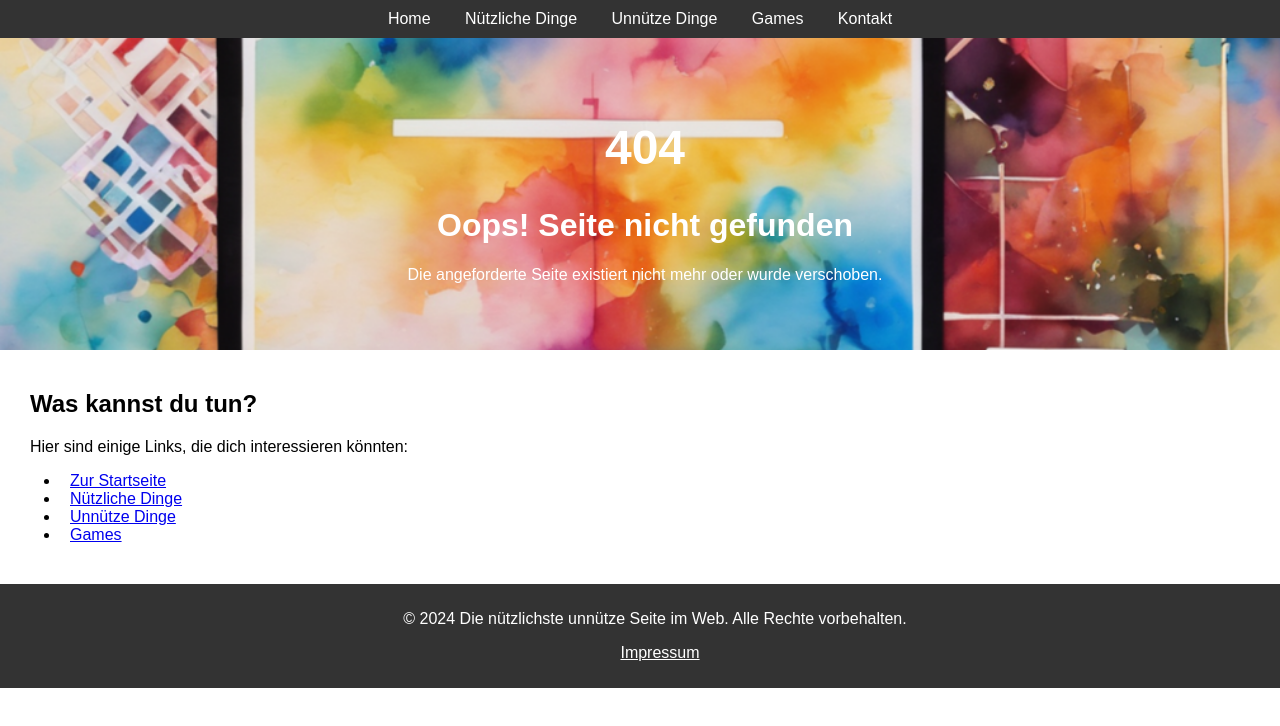
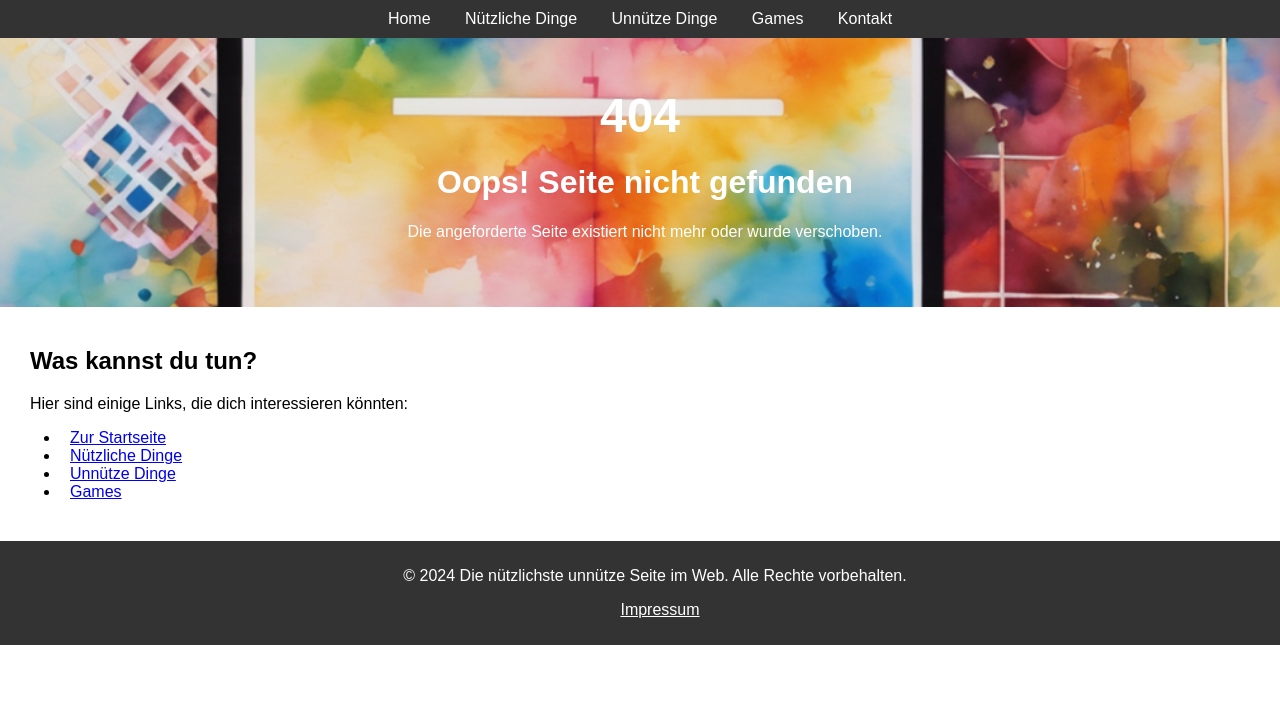
Before and after one commit to dsebert/dsebert.github.io, a plain HTML site: page 404.html in a window 1280 px wide. Drawn offline with Linux system fonts and the light colour scheme.

Commit message:
Save 404.html.

```diff
--- a/404.html
+++ b/404.html
@@ -26,7 +26,7 @@
     </header>
 
     <div class="hero">
-        <h1 style="font-size: 48px;">404</h1>
+        <h1 style="font-size: 48px; margin: 0px;">404</h1>
         <h1>Oops! Seite nicht gefunden</h1>
         <p>
             Die angeforderte Seite existiert nicht mehr oder wurde verschoben.
```
